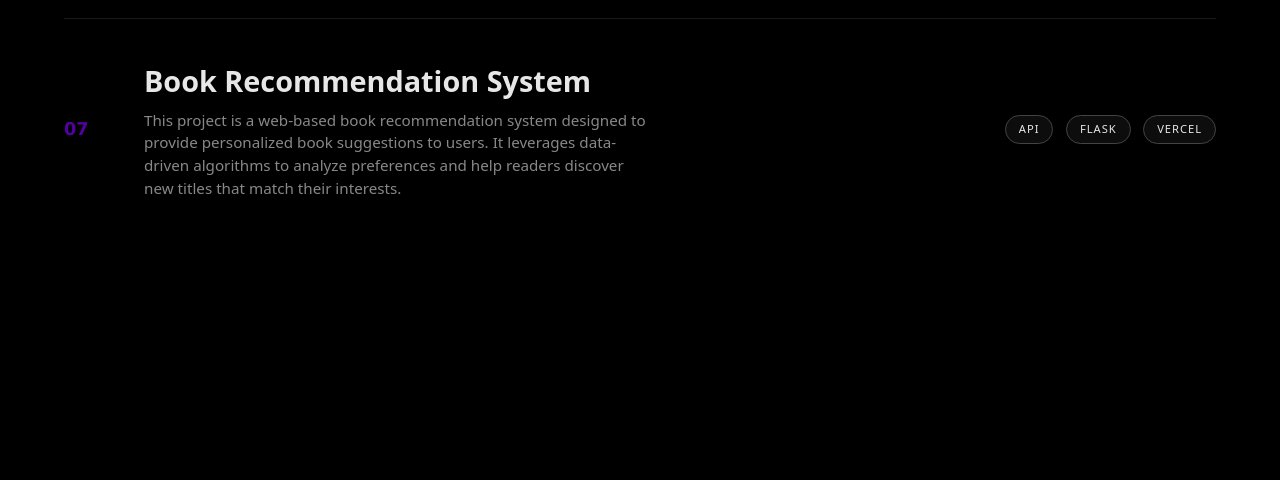
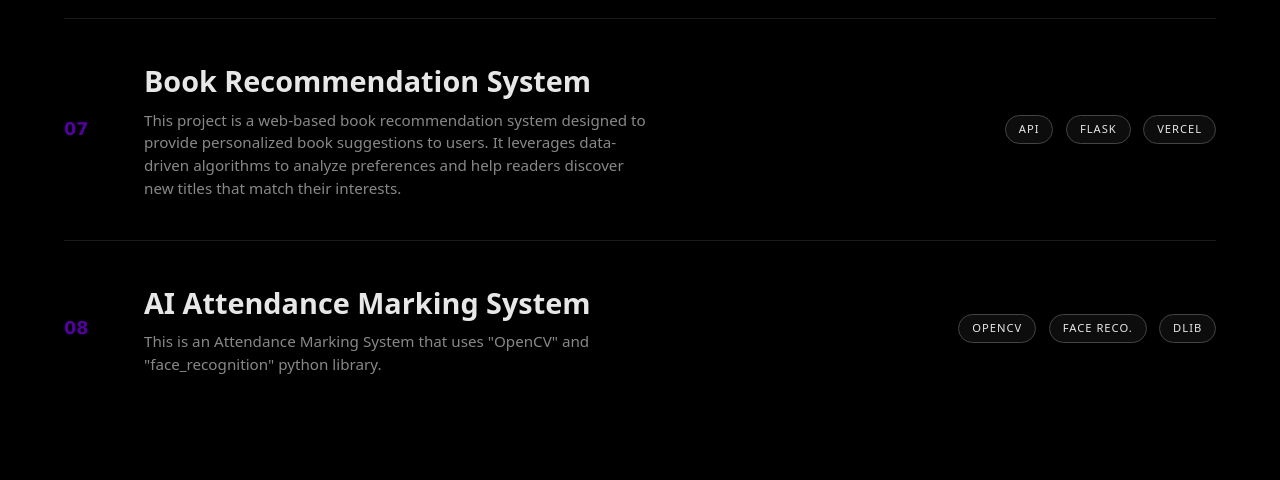
Before and after one commit to themehmi/PortFolio, a Flask app: page /projects in a window 1280 px wide. Shown: the part 1483-1963 px from the top of the page. Before the commit the page ends 1677 px from the top, so only its background shows below. Run offline with Flask 3, Linux system fonts and the light colour scheme.

Commit message:
Add AI Attendance Marking System project entry

```diff
--- a/templates/projects.html
+++ b/templates/projects.html
@@ -327,6 +327,19 @@
                     </div>
                 </a>
 
+                <a href="https://huggingface.co/spaces/themehmi/Attendance-Marking-System" class="project-item">
+                    <div class="item-num">08</div>
+                    <div class="item-title">
+                        <h2>AI Attendance Marking System</h2>
+                        <p>This is an Attendance Marking System that uses "OpenCV" and "face_recognition" python library.</p>
+                    </div>
+                    <div class="item-tags">
+                        <span>OpenCV</span>
+                        <span>Face Reco.</span>
+                        <span>Dlib</span>
+                    </div>
+                </a>
+
             </div>
         </main>
     </div>
```
